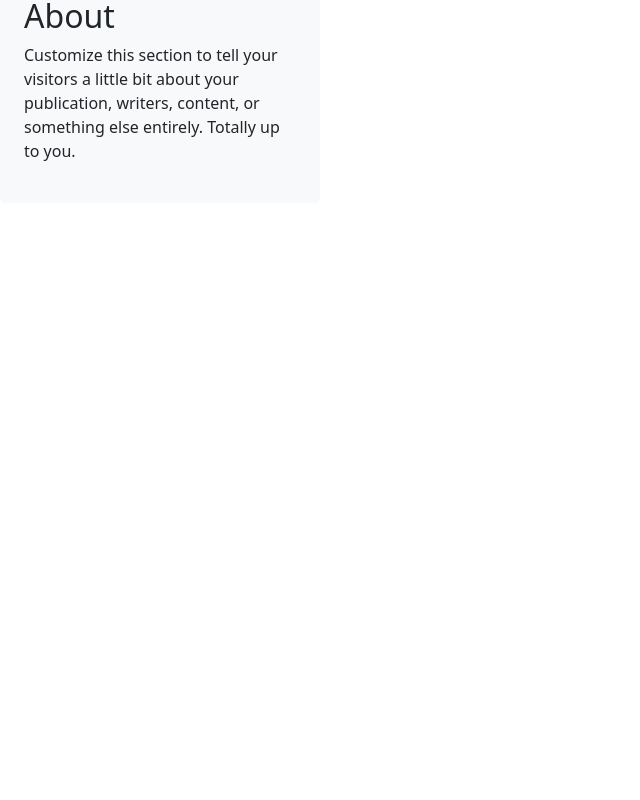
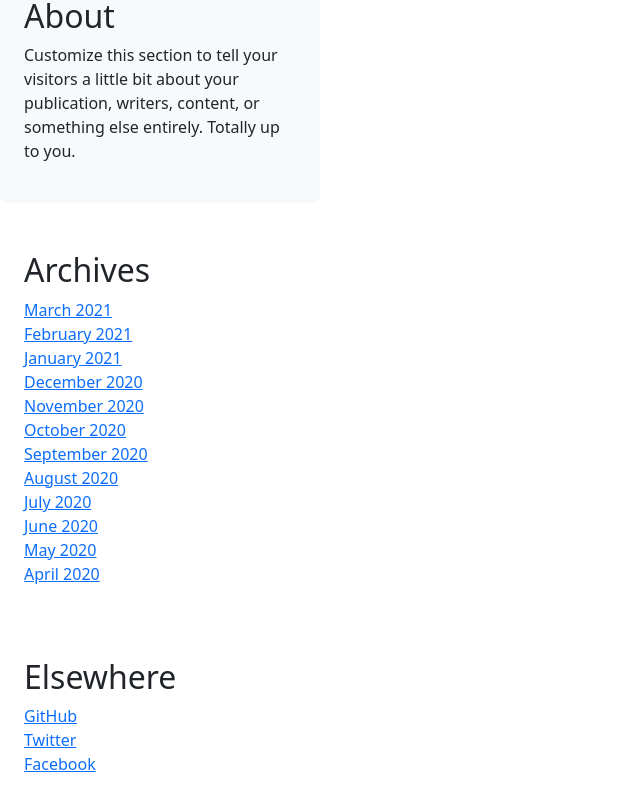
Before and after one commit to SwapnilPatil2607/agaetis-blog, a React (Vite) app: page / in a window 1280 px wide. Shown: the part 791-1591 px from the top of the page, without its empty margins (0-640 px from the left). Before the commit the page ends 994 px from the top, so only its background shows below. Built offline with nearby package versions, Linux system fonts and the light colour scheme.

Commit message:
feat: archives/elsewhere section added

```diff
--- a/src/pages/blog-page/components/AdditionInformation.jsx
+++ b/src/pages/blog-page/components/AdditionInformation.jsx
@@ -1,6 +1,6 @@
 const AdditionInformation = () => {
   return (
-    <div>
+    <div className="d-flex flex-column gap-4">
       <div className="bg-light rounded col-md-3 col-sm-6 p-4">
         <h2>About</h2>
         <p>
@@ -9,6 +9,33 @@ const AdditionInformation = () => {
           to you.
         </p>
       </div>
+
+      <div className="p-4">
+        <h2>Archives</h2>
+        <div className="d-flex flex-column">
+          <a href="#"> March 2021</a>
+          <a href="#">February 2021</a>
+          <a href="#"> January 2021</a>
+          <a href="#"> December 2020</a>
+          <a href="#"> November 2020</a>
+          <a href="#"> October 2020</a>
+          <a href="#">September 2020</a>
+          <a href="#"> August 2020</a>
+          <a href="#"> July 2020</a>
+          <a href="#"> June 2020</a>
+          <a href="#"> May 2020</a>
+          <a href="#"> April 2020</a>
+        </div>
+      </div>
+
+      <div className="p-4">
+        <h2>Elsewhere</h2>
+        <div className="d-flex flex-column">
+          <a href="#">GitHub</a>
+          <a href="#">Twitter</a>
+          <a href="#">Facebook</a>
+        </div>
+      </div>
     </div>
   );
 };
```
